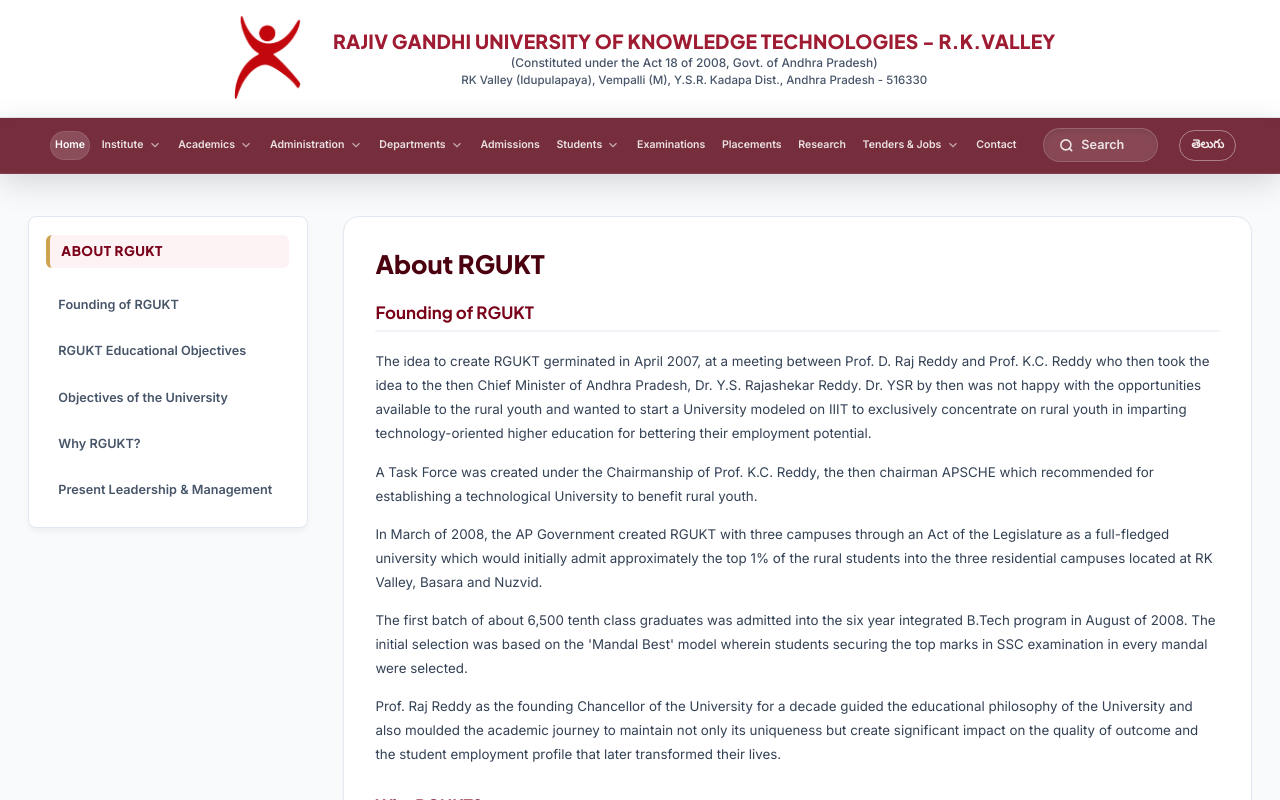
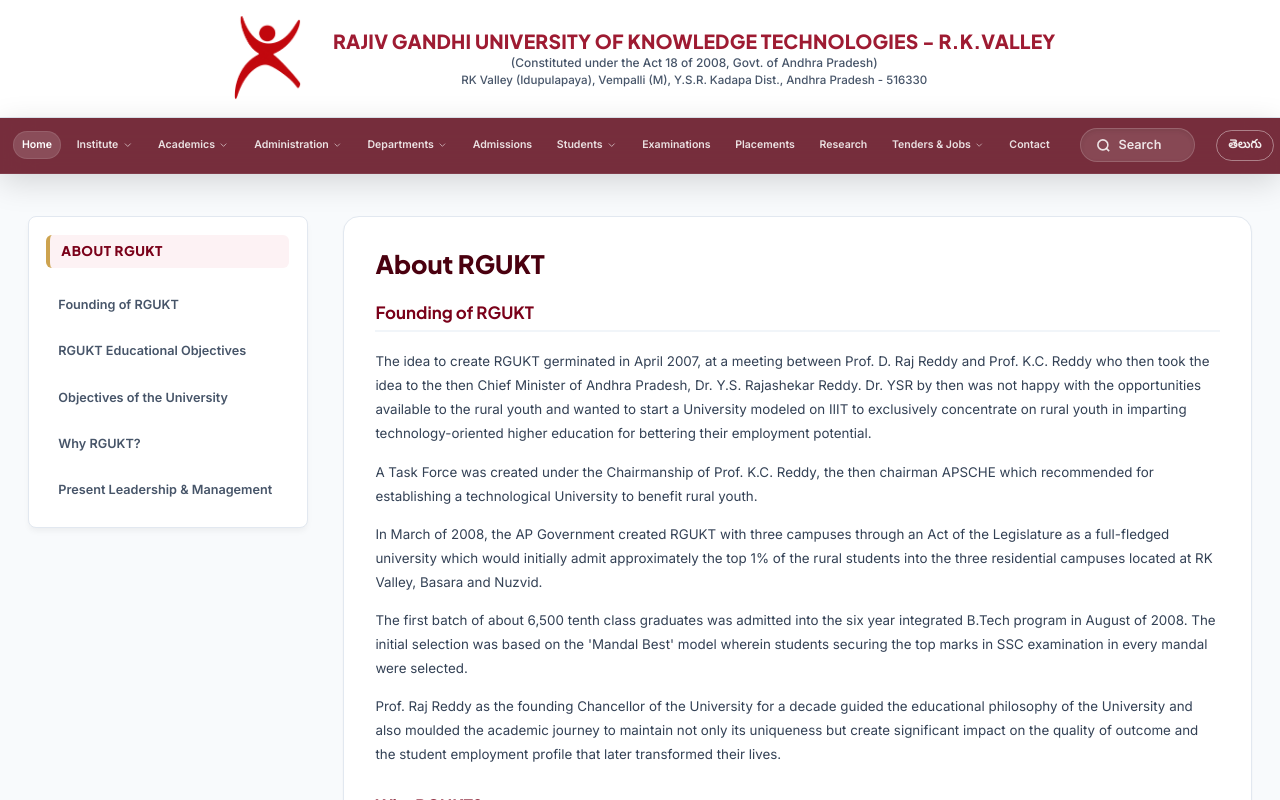
Before and after one commit to formsrgukt/RKVALLEY, a Next.js app: page / in a window 1280 px wide. Shown: the top 800 px of the page. Built offline with nearby package versions, Linux system fonts and the light colour scheme.

Commit message:
Fix nav link hover padding to be cleaner and more consistent

```diff
--- a/src/app/globals.css
+++ b/src/app/globals.css
@@ -490,10 +490,10 @@
   color: rgba(255, 255, 255, 0.85);
   font-size: clamp(0.75rem, 0.8vw, 0.85rem);
   font-weight: 600;
-  padding: clamp(0.4rem, 0.5vw, 0.6rem) clamp(0.2rem, 0.4vw, 0.65rem);
-  display: flex;
-  align-items: center;
-  gap: 0.3rem;
+  padding: 0.4rem 0.65rem;
+  display: flex;
+  align-items: center;
+  gap: 0.25rem;
   border-radius: 99px; /* Pill shape */
   background: transparent;
   transition: all var(--transition-fast);
```
